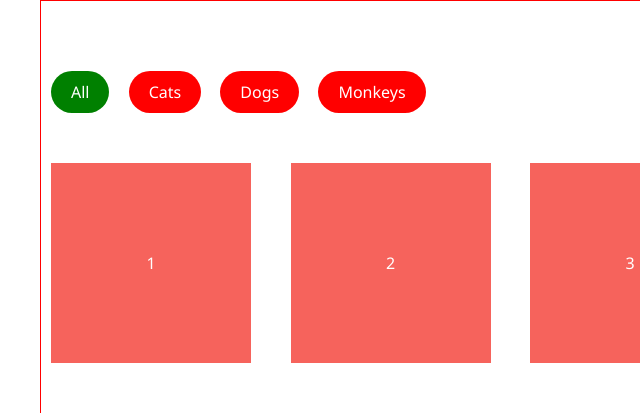
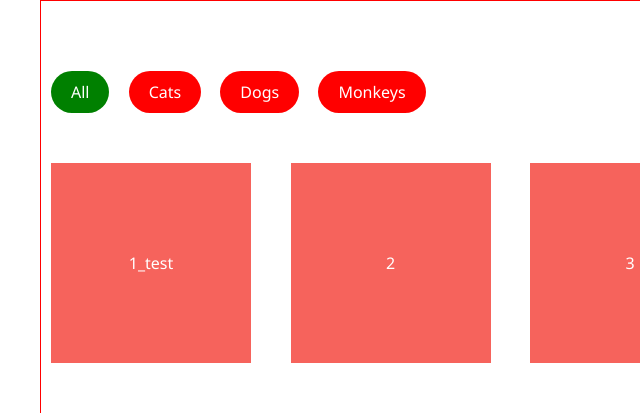
Before and after one commit to gokulkkd/filtertabs, a plain HTML site: page index.html in a window 1280 px wide. Shown: the top 413 px of the page, 0-640 px from the left. Drawn offline with nearby package versions, Linux system fonts and the light colour scheme.

Commit message:
my first change

```diff
--- a/index.html
+++ b/index.html
@@ -21,7 +21,7 @@
                 <div>
                     <div data-tags class="for-content" id="tab1"></div>
                     <div data-tags="cat" class="grid-container for-content" id="tab2">
-                        <div class="grid-item">1</div>
+                        <div class="grid-item">1_test</div>
                         <div class="grid-item">2</div>
                         <div class="grid-item">3</div>
                         <div class="grid-item">4</div>
```
